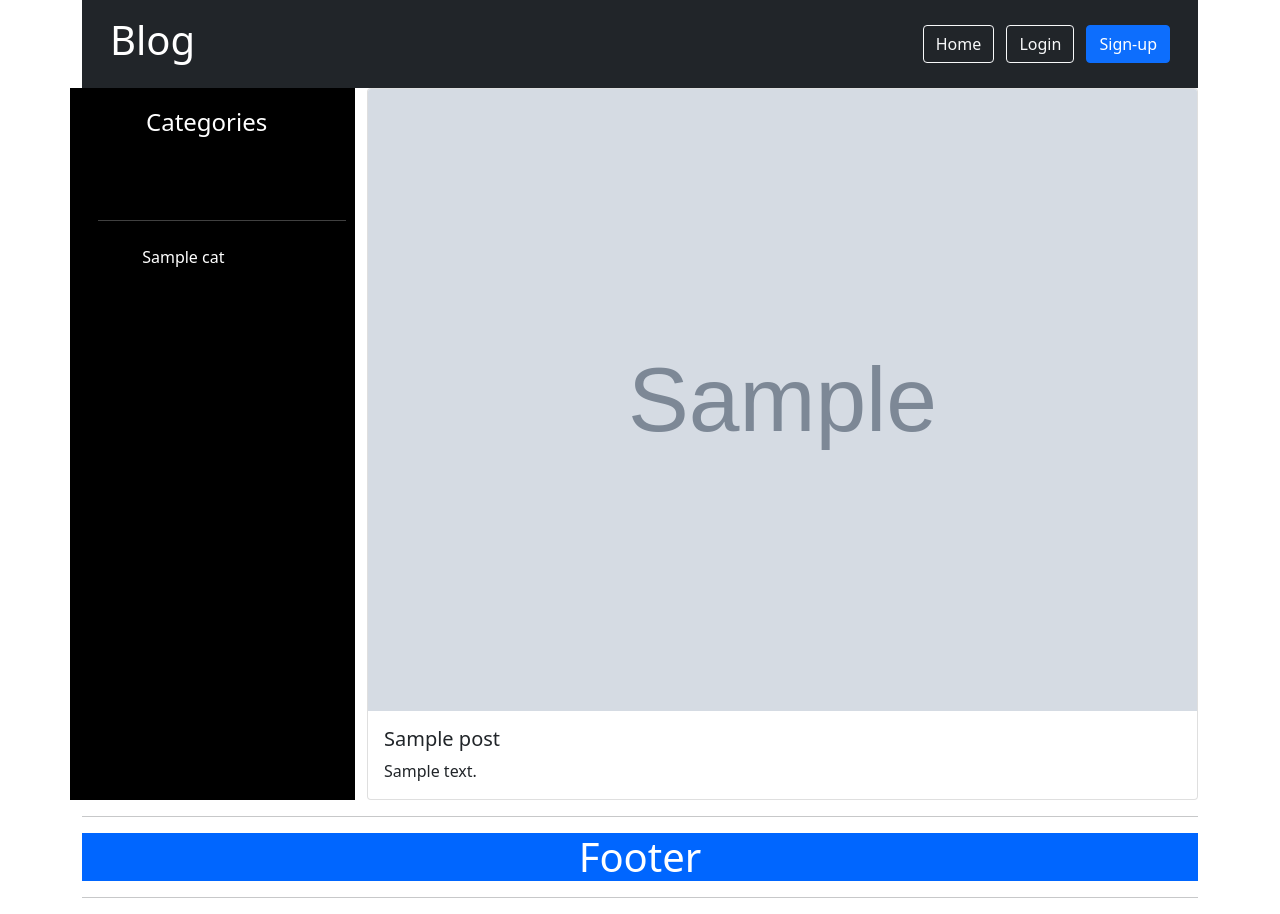
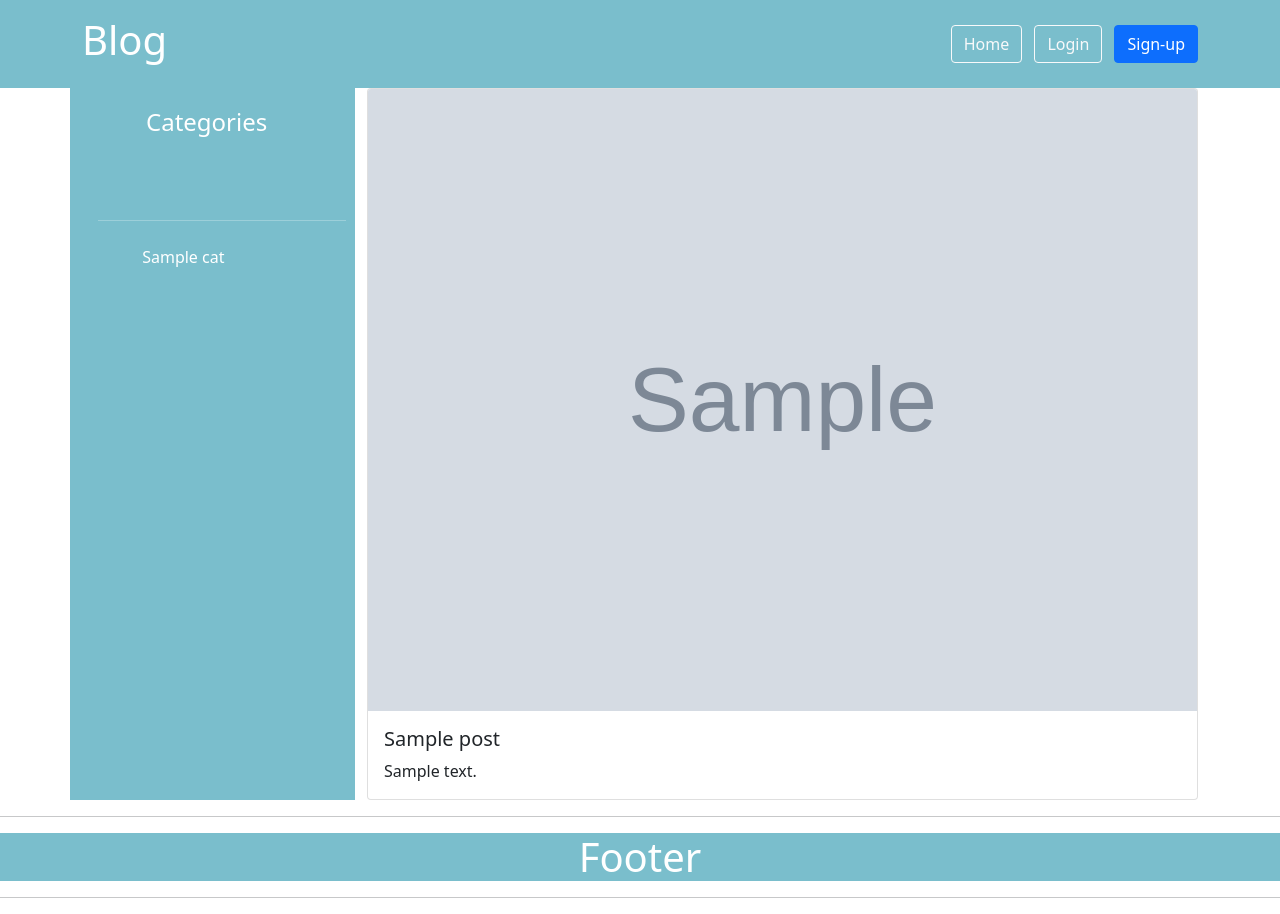
Before and after one commit to sandra-girgis/django_blog, a Django app: template templates/djapp/home.html in a window 1280 px wide. Run offline with Django 4.2, Linux system fonts and the light colour scheme; the template is opened without the code that fills it: most values are stand-ins (such as "Sample title", 1, 10 or a date in 2020); grey boxes marked "Sample" are stand-in pictures.

Commit message:
update home

```diff
--- a/templates/djapp/base.html
+++ b/templates/djapp/base.html
@@ -10,17 +10,18 @@
     </head>
     <body class="img>">
 
-        <div class="container">
 
             {% include 'djapp/header.html' %}
 
             {% block title_block %}
             {% endblock %}
+            <div class="container">
+
             {% block main_block %}
             {% endblock%}
+           </div>
 
             {% include 'djapp/footer.html' %}
-        </div>
         <script src="https://cdn.jsdelivr.net/npm/bootstrap@5.0.2/dist/js/bootstrap.bundle.min.js"
         integrity="sha384-MrcW6ZMFYlzcLA8Nl+NtUVF0sA7MsXsP1UyJoMp4YLEuNSfAP+JcXn/tWtIaxVXM"
         crossorigin="anonymous"></script>
--- a/templates/djapp/footer.html
+++ b/templates/djapp/footer.html
@@ -1,3 +1,3 @@
 <hr />
-<center><h1 style="background-color: rgb(0, 102, 255); color:#fff;">Footer</h1></center>
+<center><h1 style="background-color: #7abecc; color:#fff;">Footer</h1></center>
 <hr />
--- a/templates/djapp/header.html
+++ b/templates/djapp/header.html
@@ -1,4 +1,4 @@
-<header class="p-3 bg-dark text-white">
+<header class="p-3 text-white" style="background-color: #7abecc;">
   <div class="container">
     <div class="d-flex flex-wrap align-items-center justify-content-center justify-content-lg-start">
      <h1>Blog</h1>
--- a/templates/djapp/home.html
+++ b/templates/djapp/home.html
@@ -6,9 +6,10 @@
 <html>
   <head></head>
   <body>
-    <div  style= "position: relative;">
+    <!-- <div class="container"> -->
+    <!-- <div  style= "position: relative;"> -->
     <div class="row">
-      <div class="col-md-3" style=" background-color: black;">
+      <div class="col-md-3" style=" background-color: #7abecc;">
         <div
           class="d-flex flex-column flex-shrink-0 p-3 text-white"
           style="width: 280px"
@@ -40,9 +41,9 @@
               <!-- if user login show Subscribe and unSubscribe -->
               {% if request.user.id %}
               {% if cat.Name in my_category %}
-                <button type="button" class="btn btn-primary"><a href="/djapp/unsubscribe/{{cat.id}}">Unsubscribe</a></button>
+                <button type="button" class="btn btn-outline-light"><a href="/djapp/unsubscribe/{{cat.id}}">Unsubscribe</a></button>
                 {% else %}
-                <button type="button" class="btn btn-primary"><a href="/djapp/subscribe/{{cat.id}}">Subscribe</a></button>
+                <button type="button" class="btn btn-outline-light"><a href="/djapp/subscribe/{{cat.id}}">Subscribe</a></button>
               {% endif %}
               {% endif %}
             </li>
@@ -68,7 +69,8 @@
 <!-- --------------------------------------------------------------- -->
       </div>
     </div>
-  </div>
+  <!-- </div> -->
+    <!-- </div> -->
   </body>
 </html>
 {% endblock %}
```
